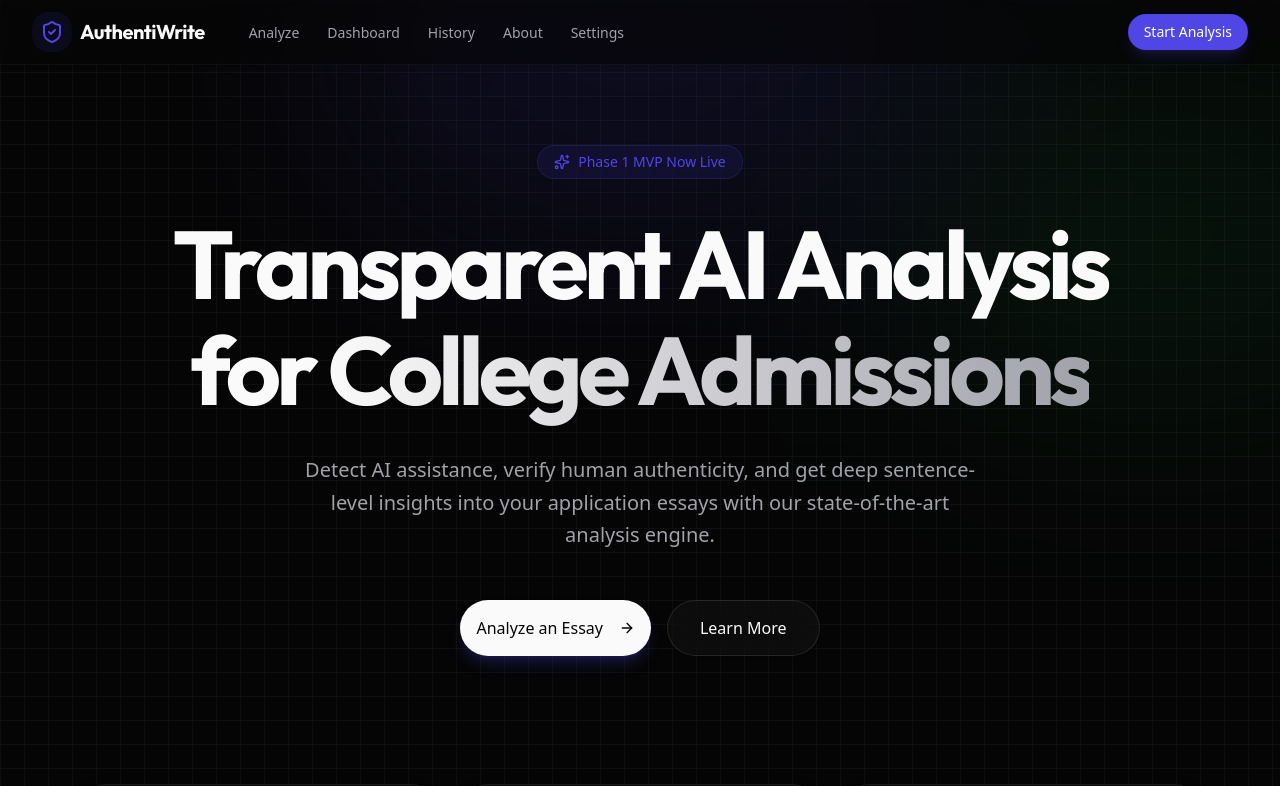
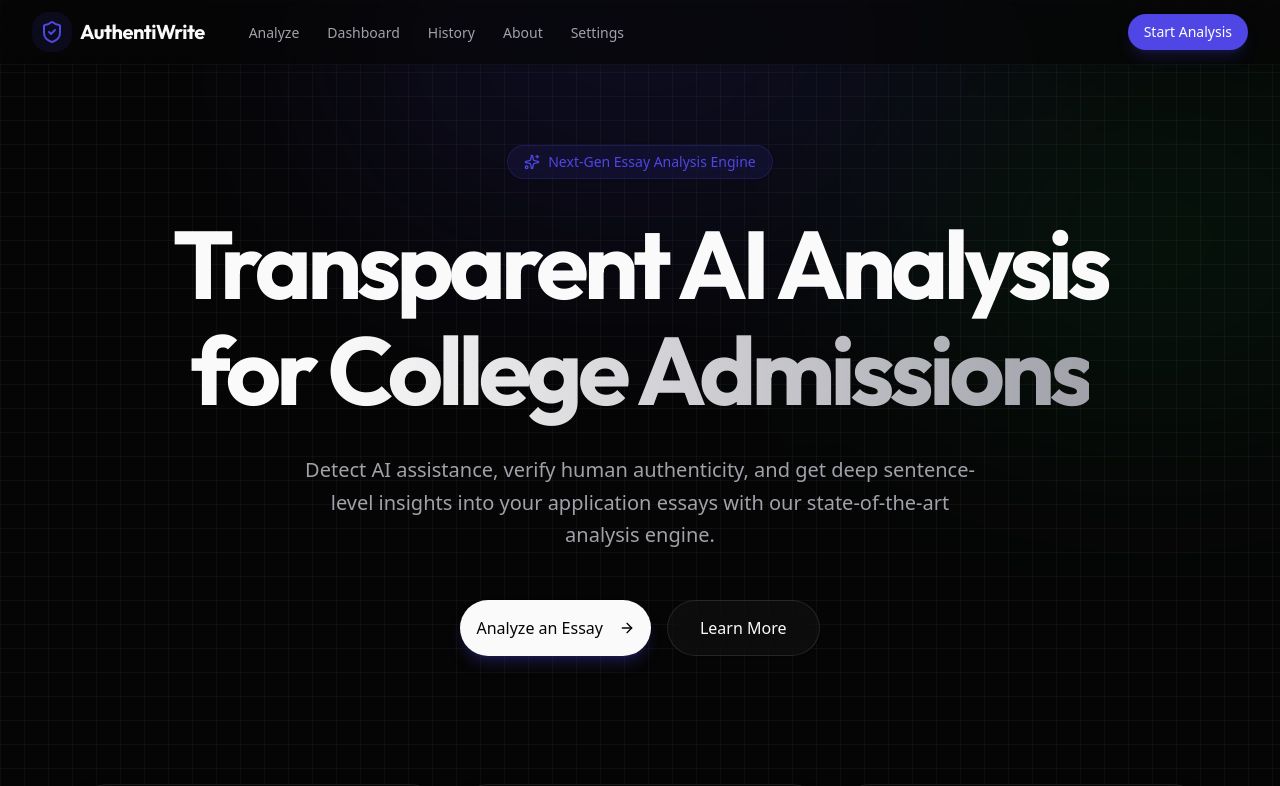
Before and after one commit to amoghgit/AuthentiWrite, a Next.js app in the folder frontend/: page / in a window 1280 px wide. Shown: the top 786 px of the page. Built offline with nearby package versions, Linux system fonts and the light colour scheme.

Commit message:
style: update landing page badge text to be more professional

```diff
--- a/frontend/app/page.tsx
+++ b/frontend/app/page.tsx
@@ -32,7 +32,7 @@ export default function LandingPage() {
             className="inline-flex items-center rounded-full border border-brand/20 bg-brand/10 backdrop-blur-md px-4 py-1.5 text-sm font-medium text-brand mb-8 shadow-sm"
           >
             <Sparkles className="mr-2 h-4 w-4" />
-            <span>Phase 1 MVP Now Live</span>
+            <span>Next-Gen Essay Analysis Engine</span>
           </motion.div>
 
           <motion.h1
```
